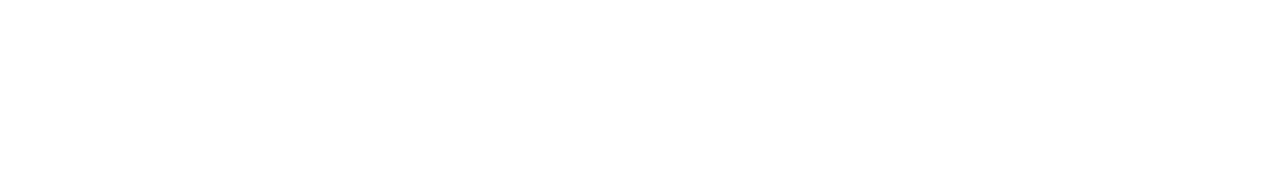
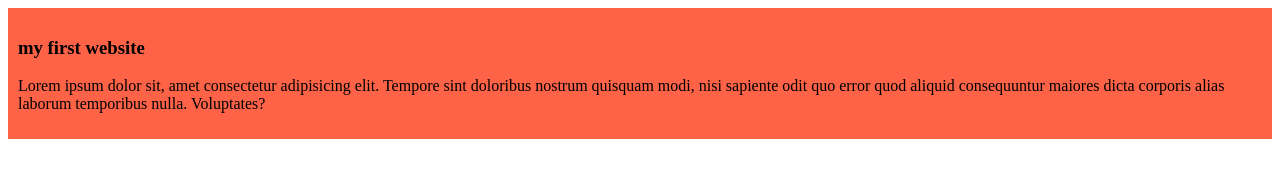
Before and after one commit to mszoha/my-simple-website, a plain HTML site: page index.html in a window 1280 px wide. Drawn offline with Linux system fonts and the light colour scheme.

Commit message:
added the first blog

```diff
--- a/index.html
+++ b/index.html
@@ -4,8 +4,12 @@
     <meta charset="UTF-8">
     <meta name="viewport" content="width=device-width, initial-scale=1.0">
     <title>my simple wesite</title>
+    <link rel="stylesheet" href="styles/blog.css">
 </head>
 <body>
-
+    <div>
+        <h3>my first website</h3>
+        <p>Lorem ipsum dolor sit, amet consectetur adipisicing elit. Tempore sint doloribus nostrum quisquam modi, nisi sapiente odit quo error quod aliquid consequuntur maiores dicta corporis alias laborum temporibus nulla. Voluptates?</p>
+    </div>
 </body>
 </html>
--- /dev/null
+++ b/styles/blog.css
@@ -0,0 +1,4 @@
+div{
+    background-color: tomato;
+    padding: 10px;
+}
```
